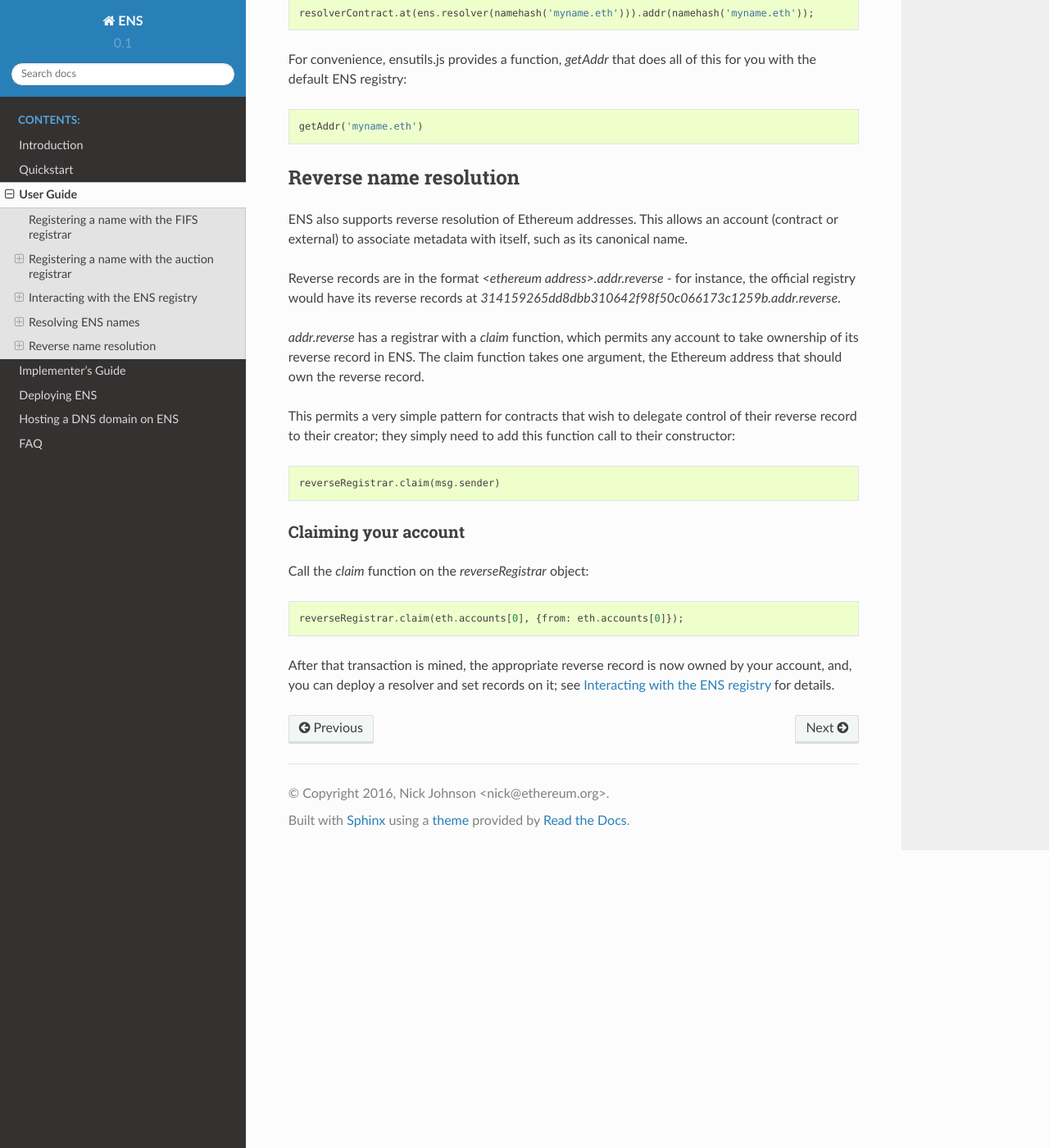
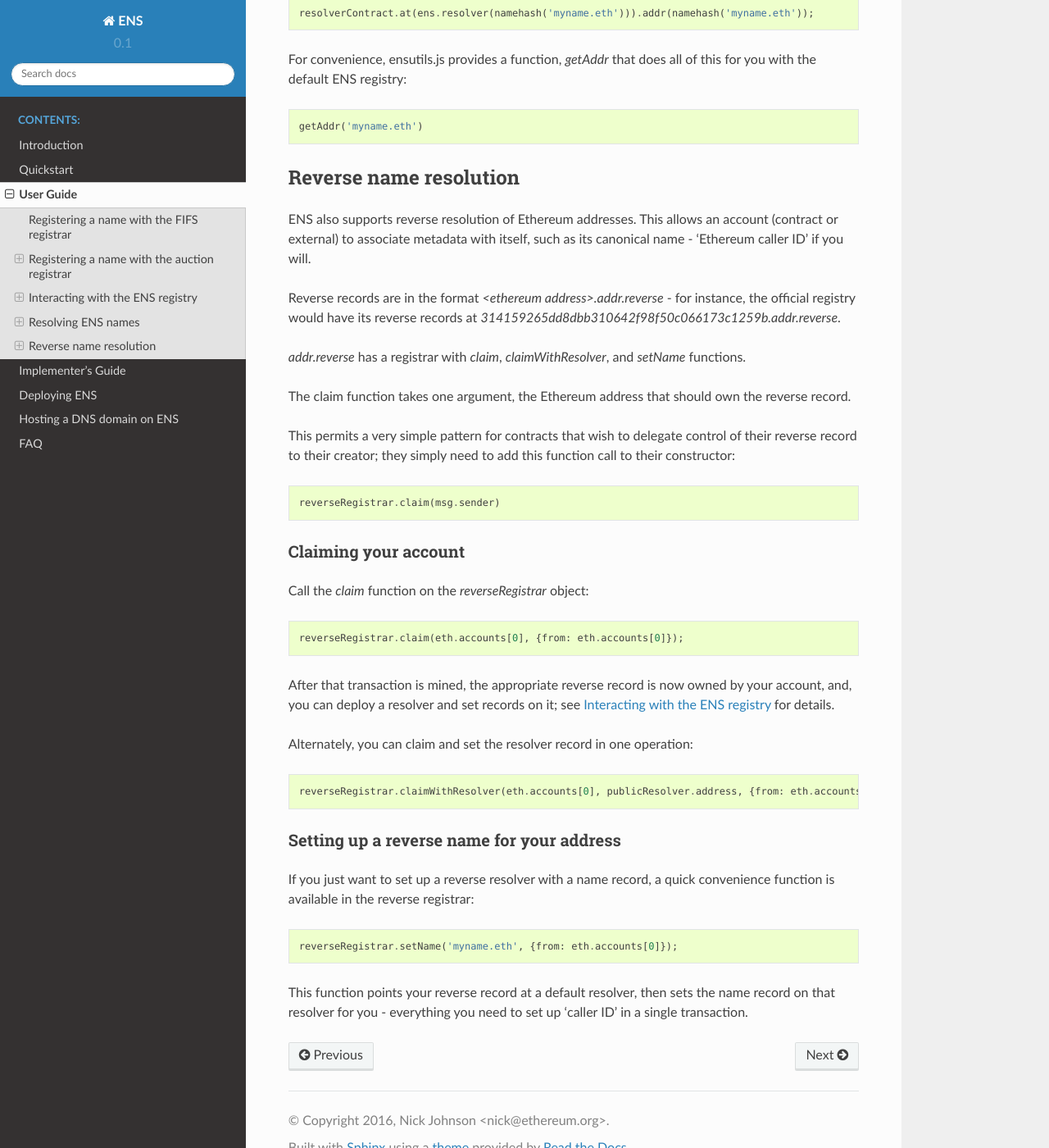
Before and after one commit to ensdomains/ens, a Sphinx documentation site: the page built from docs/userguide.rst, in a window 1280 px wide and 1400 px high, scrolled down 8135 px. Shown: the whole window at 82% size. Built offline with Sphinx 7.4.7 and the Read the Docs theme 2.0.0, drawn with Linux system fonts in a browser that asks for light colours.

Commit message:
Update userguide.rst

```diff
--- a/docs/userguide.rst
+++ b/docs/userguide.rst
@@ -341,11 +341,13 @@ For convenience, ensutils.js provides a function, `getAddr` that does all of thi
 Reverse name resolution
 =======================
 
-ENS also supports reverse resolution of Ethereum addresses. This allows an account (contract or external) to associate metadata with itself, such as its canonical name.
+ENS also supports reverse resolution of Ethereum addresses. This allows an account (contract or external) to associate metadata with itself, such as its canonical name - 'Ethereum caller ID' if you will.
 
 Reverse records are in the format `<ethereum address>.addr.reverse` - for instance, the official registry would have its reverse records at `314159265dd8dbb310642f98f50c066173c1259b.addr.reverse`.
 
-`addr.reverse` has a registrar with a `claim` function, which permits any account to take ownership of its reverse record in ENS. The claim function takes one argument, the Ethereum address that should own the reverse record.
+`addr.reverse` has a registrar with `claim`, `claimWithResolver`, and `setName` functions.
+
+The claim function takes one argument, the Ethereum address that should own the reverse record.
 
 This permits a very simple pattern for contracts that wish to delegate control of their reverse record to their creator; they simply need to add this function call to their constructor:
 
@@ -364,6 +366,23 @@ Call the `claim` function on the `reverseRegistrar` object:
 
 After that transaction is mined, the appropriate reverse record is now owned by your account, and, you can deploy a resolver and set records on it; see :ref:`interacting` for details.
 
+Alternately, you can claim and set the resolver record in one operation:
+
+::
+
+    reverseRegistrar.claimWithResolver(eth.accounts[0], publicResolver.address, {from: eth.accounts[0]});
+
+Setting up a reverse name for your address
+---------------------
+
+If you just want to set up a reverse resolver with a name record, a quick convenience function is available in the reverse registrar:
+
+::
+
+    reverseRegistrar.setName('myname.eth', {from: eth.accounts[0]});
+
+This function points your reverse record at a default resolver, then sets the name record on that resolver for you - everything you need to set up 'caller ID' in a single transaction.
+
 .. _ethereum-ens: https://www.npmjs.com/package/ethereum-ens
 .. _EIP137: https://github.com/ethereum/EIPs/blob/master/EIPS/eip-137.md
 .. _`ENS registry interface`: https://github.com/ethereum/ens/blob/master/contracts/AbstractENS.sol
```
